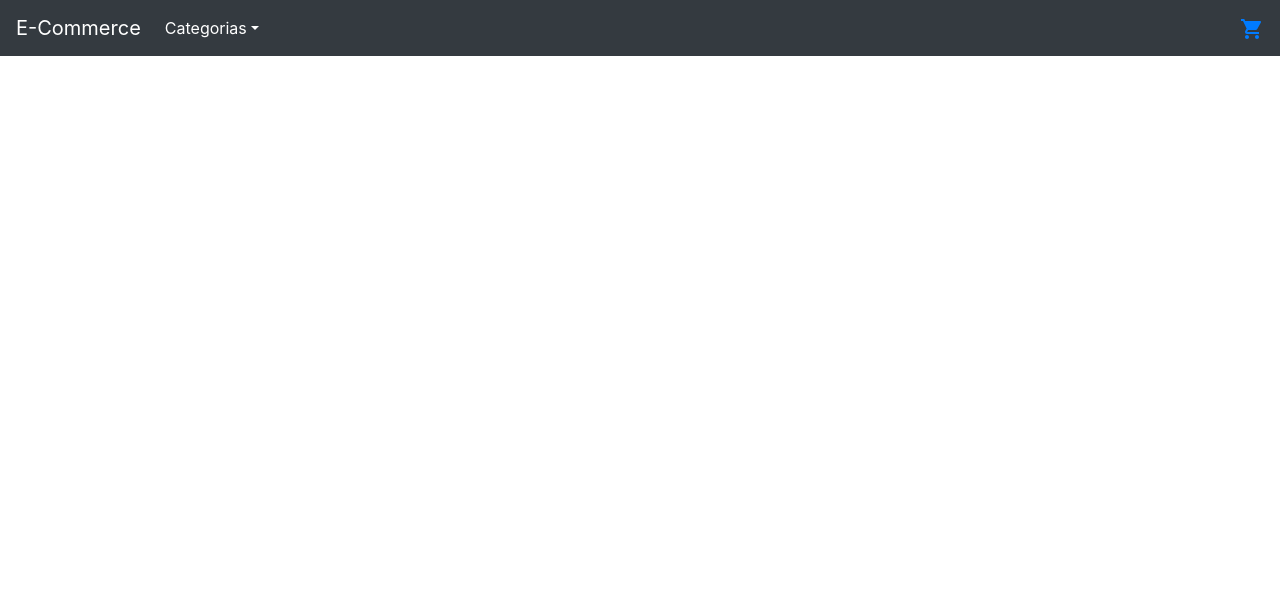
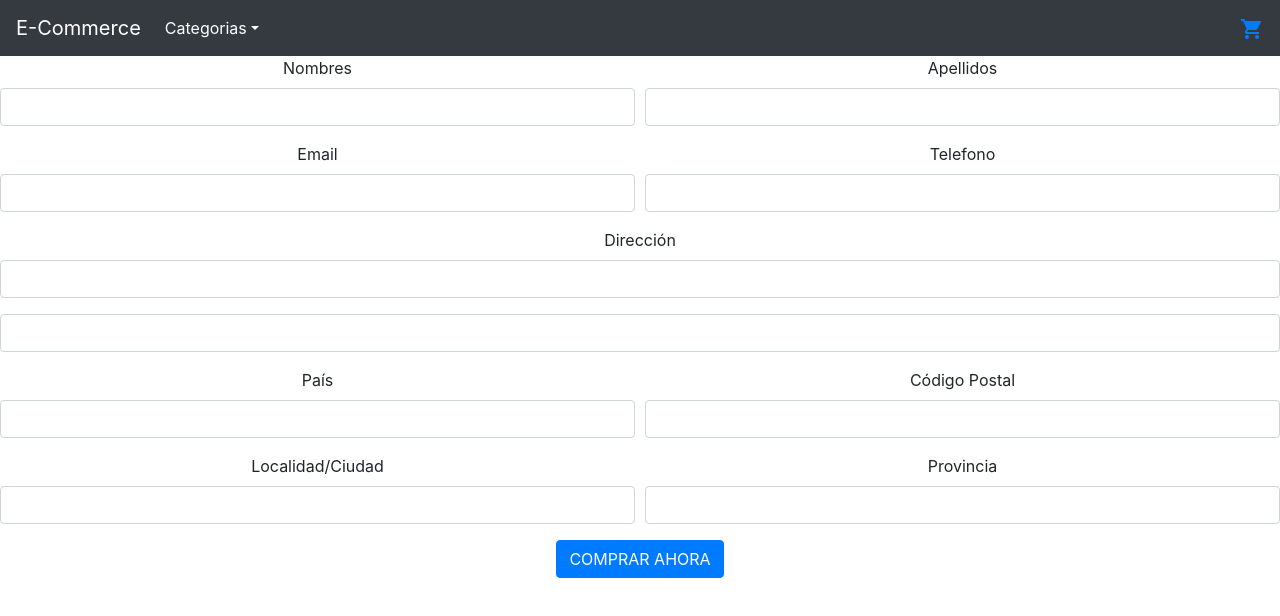
Before and after one commit to sauersebastian/e-commerce, a React (Create React App) app: page /checkout in a window 1280 px wide. Shown: the top 616 px of the page. Built offline with nearby package versions, Linux system fonts and the light colour scheme; no server answers.

Commit message:
Desafio Firebase II

```diff
--- a/src/App.js
+++ b/src/App.js
@@ -7,6 +7,7 @@ import ItemDetailContainer from './containers/itemDetailContainer';
 import Cart from './containers/Cart';
 import { CartProvider } from './context/cartContext'
 import ItemListContainer from './containers/itemListContainer';
+import Checkout from './containers/checkout';
 
 
 function App() {
@@ -31,6 +32,9 @@ function App() {
             <Route path='/cart'>
               <Cart />
             </Route>
+            <Route exact path='/checkout'>
+              <Checkout />
+            </Route>
           </Switch>
       </BrowserRouter>
       </CartProvider>
--- a/src/components/ItemDetail/itemDetail.jsx
+++ b/src/components/ItemDetail/itemDetail.jsx
@@ -2,6 +2,8 @@ import React, { useState, useEffect} from "react";
 import ItemCount from "../ItemCount/itemCount";
 import Button from "../Button/Button";
 import { useCartContext } from "../../context/cartContext";
+import { Media } from "react-bootstrap";
+//import "./itemDetail.css";
 
 export default function ItemDetail(props) {
 
@@ -31,23 +33,22 @@ export default function ItemDetail(props) {
 
     return (
         <div>
-            {console.log("AAAA " + props.product.name)}
-
-            <div className="container">
-            <div className="card flex-row flex-wrap">
-                <div className="card-header border-0">
-                    <img src={props.product.img} alt=""></img>
-                </div>
-                <div className="card-block px-2">
-                    <h4 className="card-title">{props.product.name}</h4>
-                    <h4 className="card-title">${props.product.price}</h4>
-                    <p className="card-text">{props.product.desc}</p>
+            <Media>
+                <img
+                    width={300}
+                    height={300}
+                    className="mr-3"
+                    src={props.product.img}
+                    alt=""
+                />
+                <Media.Body>
+                    <h4>{props.product.name}</h4>
+                    <h4>{props.product.price}</h4>
+                    <p>{props.product.desc}</p>
                     <ItemCount addCount={addCount} subCount={subCount} count={count}/>
                     <Button onClick={addToCart} sign={"Comprar " + count +" ahora "} />
-                </div>
-                <div className="w-100"></div>
-            </div>
-            </div>
+                </Media.Body>
+            </Media>
         </div>
     )
 }
--- a/src/containers/Cart.js
+++ b/src/containers/Cart.js
@@ -2,6 +2,7 @@ import React from 'react';
 import { useCartContext } from '../context/cartContext'
 import { Link } from 'react-router-dom';
 import { ListGroup } from 'react-bootstrap';
+import Button from '../components/Button/Button'
 
 
 export default function Cart() {
@@ -15,14 +16,15 @@ export default function Cart() {
                 <h2> Tienes {length() === 1 ? length()+" item" : length()+" items"} en tu carrito</h2>
                 {cart.map(cartItem => (
                     <>
-                        {console.log(cartItem.product)}
-                        {console.log(cart)}
                         <ListGroup.Item>
                             Cantidad: {cartItem.count + " -  Nombre: " + cartItem.product.name}
                         </ListGroup.Item>
                     </>
                 ))}
                 <h2>Total: ${totalPrice()}</h2>
+                <Link to={`/checkout`}>
+                    <Button sign={"IR A FINALIZAR LA COMPRA"}> </Button>
+                </Link>
             </ListGroup>
         );
     };
--- /dev/null
+++ b/src/containers/checkout.jsx
@@ -0,0 +1,135 @@
+import React, { useState } from 'react';
+import { Form, Col, Button } from 'react-bootstrap';
+//import Button from "../components/Button/Button";
+import { useCartContext } from '../context/cartContext';
+import * as firebase from 'firebase/app';
+import { getFirestore } from '../firebase/';
+
+export default function Checkout() {
+
+    const { cart, totalPrice } = useCartContext();
+
+    const [loading, setLoading] = useState(false);
+    const [userInfo, setUserInfo] = useState({
+        nameuser: " ",
+        lastname: " ",
+        email: " ",
+        phone: " ",
+        adress1: " ",
+        adress2: " ",
+        country: " ",
+        zipcode: " ",
+        city: " ",
+        province: " "
+    });
+
+    function handleChange(evt) {
+        const value = evt.target.value;
+        setUserInfo({
+          ...userInfo,
+          [evt.target.name]: value
+        });
+
+        evt.persist()
+    }
+
+    console.log("HOLACART " + cart);
+
+    function handleSubmit(evt) {
+
+        const db = getFirestore();
+        const orders = db.collection("orders");
+        const newOrder = {
+            buyer: userInfo,
+            items: cart,
+            total: totalPrice(),
+            date: firebase.firestore.Timestamp.fromDate(new Date()),
+        }
+
+        orders.add(newOrder)
+        .then(({ id }) => {
+            console.log("ID DOCUMENTO: " + id);
+        })
+        .catch(err => {
+            console.log('Error saving info: ', err);
+        })
+        .finally(() => {
+            setLoading(true);
+        });
+
+    }
+
+    function CheckoutOrder() {
+
+        return (
+            <div>
+                <Form>
+                    <Form.Row>
+                        <Form.Group as={Col} controlId="formGridName">
+                            <Form.Label>Nombres</Form.Label>
+                            <Form.Control type="name" name="nameuser" value={userInfo.nameuser} onChange={handleChange} />
+                        </Form.Group>
+
+                        <Form.Group as={Col} controlId="formGridLastName">
+                            <Form.Label>Apellidos</Form.Label>
+                            <Form.Control type="lastname" name="lastname" value={userInfo.lastname} onChange={handleChange} />
+                        </Form.Group>
+                    </Form.Row>
+
+                    <Form.Row>
+                        <Form.Group as={Col} controlId="formGridEmail">
+                            <Form.Label>Email</Form.Label>
+                            <Form.Control type="email" name="email" value={userInfo.email} onChange={handleChange} />
+                        </Form.Group>
+
+                        <Form.Group as={Col} controlId="formGridPhone">
+                            <Form.Label>Telefono</Form.Label>
+                            <Form.Control type="phone" name="phone" value={userInfo.phone} onChange={handleChange} />
+                        </Form.Group>
+                    </Form.Row>
+
+                    <Form.Group controlId="formGridAddress1">
+                        <Form.Label>Dirección</Form.Label>
+                        <Form.Control name="adress1" placeholder="Nombre de la calle y altura" value={userInfo.adress1} onChange={handleChange} />
+                    </Form.Group>
+
+                    <Form.Group controlId="formGridAddress2">
+                        <Form.Control name="adress2" placeholder="Departamento, suite, unidad, etc. (opcional)" value={userInfo.adress2} onChange={handleChange} />
+                    </Form.Group>
+
+                    <Form.Row>
+                        <Form.Group as={Col} controlId="formGridCountry">
+                            <Form.Label>País</Form.Label>
+                            <Form.Control name="country" value={userInfo.country} onChange={handleChange} />
+                        </Form.Group>
+
+                        <Form.Group as={Col} controlId="formGridZip">
+                            <Form.Label>Código Postal</Form.Label>
+                            <Form.Control name="zipcode" value={userInfo.zipcode} onChange={handleChange} />
+                        </Form.Group>
+                    </Form.Row>
+
+                    <Form.Row>
+                        <Form.Group as={Col} controlId="formGridCity">
+                            <Form.Label>Localidad/Ciudad</Form.Label>
+                            <Form.Control name="city" value={userInfo.city} onChange={handleChange} />
+                        </Form.Group>
+
+                        <Form.Group as={Col} controlId="formGridState">
+                            <Form.Label>Provincia</Form.Label>
+                            <Form.Control name="province" value={userInfo.province} onChange={handleChange} />
+                        </Form.Group>
+                    </Form.Row>
+
+                    <Button onClick={handleSubmit}>COMPRAR AHORA</Button>
+                </Form>
+            </div>
+        );
+    }
+
+    return loading ? (<p>Cargando...</p>) : (
+        <div>
+            <CheckoutOrder />
+        </div>
+    )
+}
```
Also changed, not shown: src/components/ItemDetail/itemDetail.css (+11 -5 lines).
